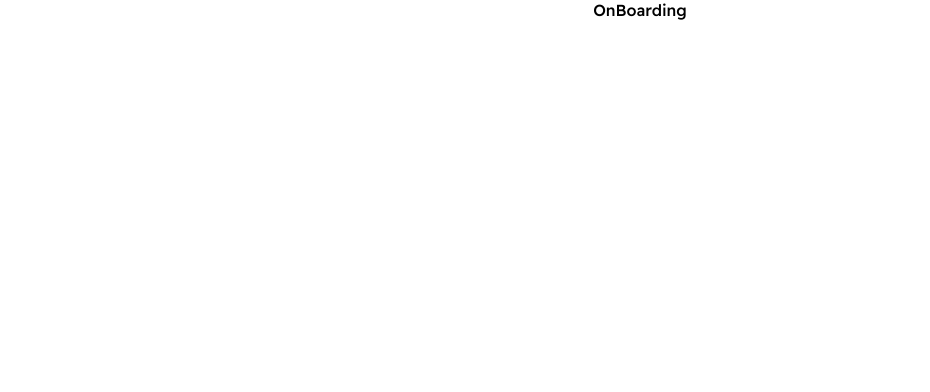
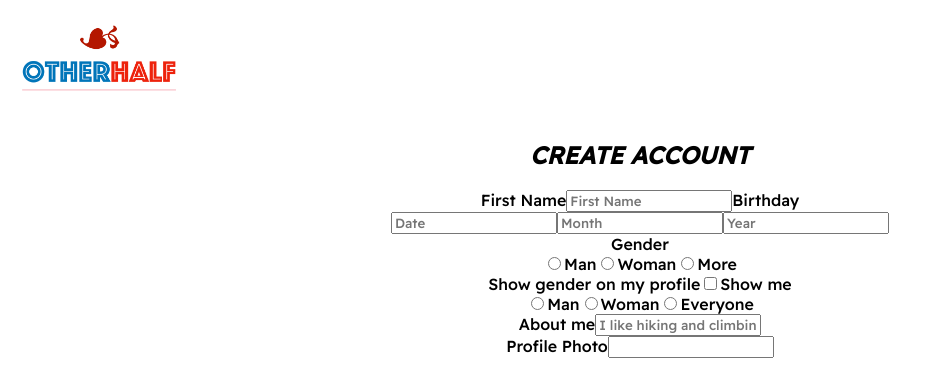
Before and after one commit to ALMA-DEV914/dating-site, a React (Create React App) app in the folder client/: page /onboarding in a window 1280 px wide. Shown: the top 392 px of the page, without its empty margins (0-930 px from the left). Built offline with nearby package versions, Linux system fonts and the light colour scheme.

Commit message:
add on boarding page

```diff
--- a/client/src/components/Nav.js
+++ b/client/src/components/Nav.js
@@ -1,11 +1,14 @@
 import logo from "../images/logo.png";
 import logo2 from "../images/logo2.png";
 
-const Nav = ({ minimal, authToken, showModal, setShowModal, setIsSignup }) => {
+const Nav = ({ minimal, showModal, setShowModal, setIsSignup }) => {
   const handleClick = () => {
     setShowModal(true);
     setIsSignup(false);
   };
+
+  const authToken = false;
+
   return (
     <nav>
       <div className="logo-container">
--- a/client/src/index.css
+++ b/client/src/index.css
@@ -11,6 +11,7 @@ html, body {
 
 .primary-title{
   font-size: 90px;
+  color: rgb(17, 150, 94);
 }
 .primary-button{
   color: azure;
@@ -56,7 +57,19 @@ nav .nav-button:disabled{
   width: 100vw;
   height: 100vh;
   position: fixed;
-  background: linear-gradient(to bottom, rgb(164, 217, 213), rgb(236, 241, 241));
+
+
+}
+.overlay::before {
+  content: "";
+  position: absolute;
+  width: 200%;
+  height: 200%;
+  top: -50%;
+  left: -50%;
+  z-index: -1;
+  background: url('images/silhouette-pack-avatars_23-2147675548.webp') 0 0 repeat;
+  transform: rotate(30deg);
 }
 
 h2{
--- a/client/src/pages/Home.js
+++ b/client/src/pages/Home.js
@@ -13,11 +13,11 @@ const Home = () => {
     setShowModal(true);
     setIsSignup(true);
   };
+
   return (
     <div className="overlay">
       <Nav
         minimal={false}
-        authToken={authToken}
         setShowModal={setShowModal}
         showModal={showModal}
         setIsSignup={setIsSignup}
--- a/client/src/pages/OnBoarding.js
+++ b/client/src/pages/OnBoarding.js
@@ -1,8 +1,173 @@
+import { useState } from "react";
+import Nav from "../components/Nav";
+
 const OnBoarding = () => {
+  const handleSubmit = () => {
+    console.log("submitted");
+  };
+  const hanldeChange = () => {
+    console.log("change");
+  };
 
-    return (
-        <div>OnBoarding</div>
-    )
-}
+  return (
+    <>
+      <Nav minimal={true} setShowModal={() => {}} showModal={false} />
+      <div className="onboarding">
+        <h2>CREATE ACCOUNT</h2>
+
+        <form onSubmit={handleSubmit}>
+          <section>
+            <label htmlFor="first_name">First Name</label>
+            <input
+              type="text"
+              id="first_name"
+              name="first_name"
+              placeholder="First Name"
+              required={true}
+              value={""}
+              onChange={hanldeChange}
+            />
+
+            <label>Birthday</label>
+            <div className="multiple-input-container">
+              <input
+                type="number"
+                id="dob_day"
+                name="dob_day"
+                placeholder="Date"
+                required={true}
+                value={""}
+                onChange={hanldeChange}
+              />
+              <input
+                type="number"
+                id="dob_month"
+                name="dob_month"
+                placeholder="Month"
+                required={true}
+                value={""}
+                onChange={hanldeChange}
+              />
+
+              <input
+                type="number"
+                id="dob_year"
+                name="dob_year"
+                placeholder="Year"
+                required={true}
+                value={""}
+                onChange={hanldeChange}
+              />
+            </div>
+
+            <label>Gender</label>
+            <div className="multiple-input-container">
+              <input
+                type="radio"
+                id="man-gender-identity"
+                name="gender_identity"
+                checked={false}
+                required={true}
+                value="man"
+                onChange={hanldeChange}
+              />
+              <label htmlFor="man-gender-identity">Man</label>
+
+              <input
+                type="radio"
+                id="woman-gender-identity"
+                name="gender_identity"
+                checked={false}
+                required={true}
+                value="woman"
+                onChange={hanldeChange}
+              />
+              <label htmlFor="woman-gender-identity">Woman</label>
+
+              <input
+                type="radio"
+                id="more-gender-interest"
+                name="gender_interest"
+                checked={false}
+                required={true}
+                value="more"
+                onChange={hanldeChange}
+              />
+              <label htmlFor="more-gender-interest">More</label>
+            </div>
+
+            <label htmlFor="show-gender">Show gender on my profile</label>
+            <input
+              type="checkbox"
+              id="show-gender"
+              name="show_gender"
+              checked={false}
+              required={true}
+              onChange={hanldeChange}
+            />
+
+            <label>Show me</label>
+            <div className="multiple-input-container">
+              <input
+                type="radio"
+                id="man-gender-interest"
+                name="gender_interest"
+                checked={false}
+                required={true}
+                value="man"
+                onChange={hanldeChange}
+              />
+              <label htmlFor="man-gender-interest">Man</label>
+
+              <input
+                type="radio"
+                id="woman-gender-interest"
+                name="gender_interest"
+                checked={false}
+                required={true}
+                value="woman"
+                onChange={hanldeChange}
+              />
+              <label htmlFor="woman-gender-interest">Woman</label>
+              <input
+                type="radio"
+                id="more-gender-interest"
+                name="gender_interest"
+                checked={false}
+                required={true}
+                value="everyone"
+                onChange={hanldeChange}
+              />
+              <label htmlFor="more-gender-interest">Everyone</label>
+            </div>
+
+            <label htmlFor="about">About me</label>
+            <input
+              type="text"
+              id="about"
+              name="about"
+              required={true}
+              placeholder="I like hiking and climbing...."
+              value={""}
+              onChange={hanldeChange}
+            />
+          </section>
+
+          <section>
+            <label htmlFor="url">Profile Photo</label>
+            <input
+              type="url"
+              name="url"
+              id="url"
+              required={true}
+              onChange={hanldeChange}
+            />
+            <div className="profile-photo"></div>
+          </section>
+        </form>
+      </div>
+    </>
+  );
+};
 
 export default OnBoarding;
```
Also changed, not shown: client/src/images/silhouette-pack-avatars_23-2147675548.webp (added), 1 other file (tests, documents, lock files or other folders).
